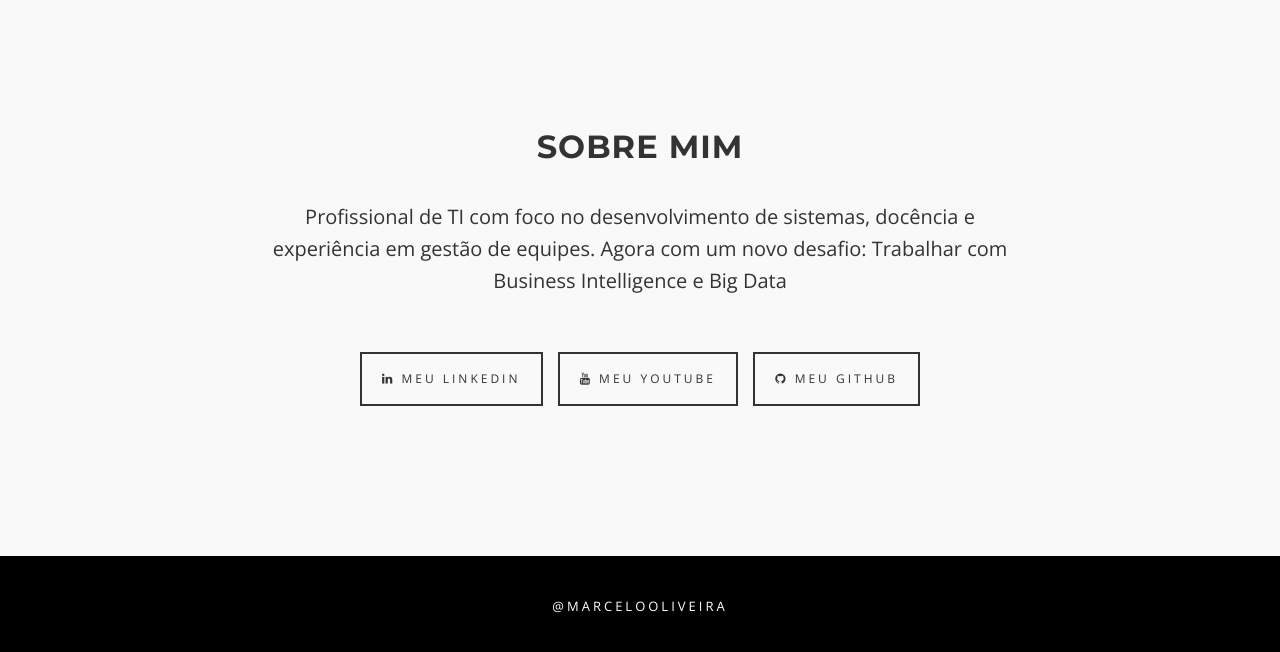
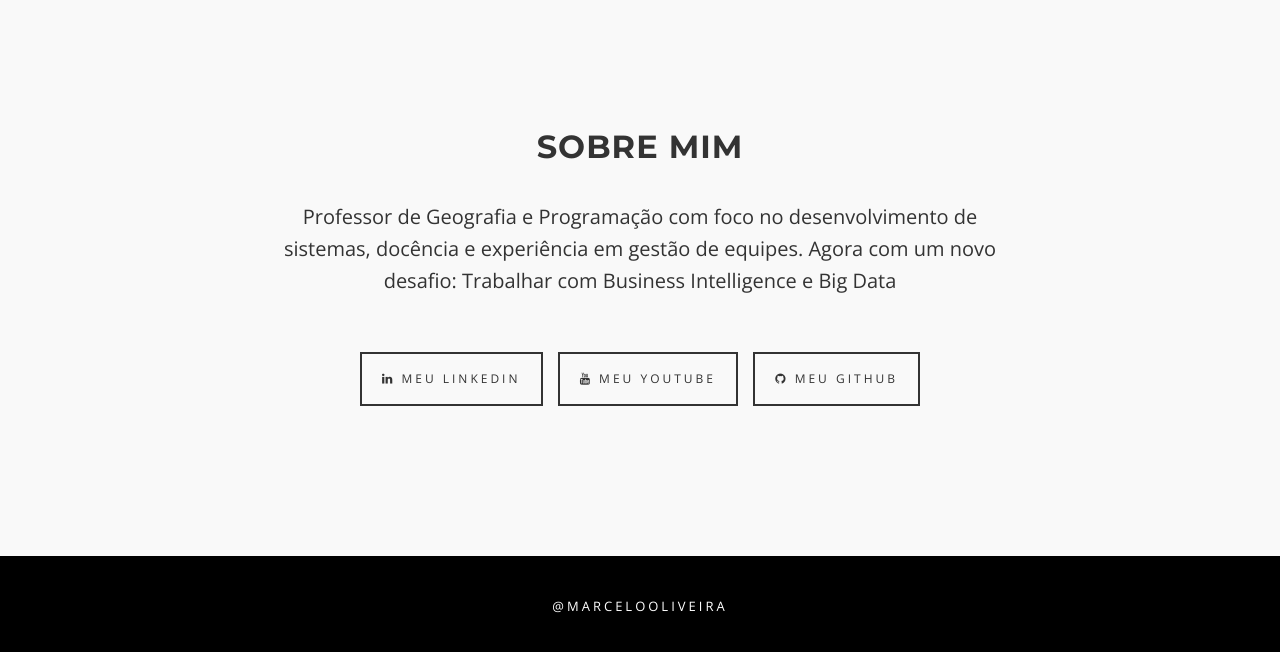
Before and after one commit to B3n1c1/reinaldo-oliveira, a plain HTML site: page index.html in a window 1280 px wide. Shown: the part 822-1474 px from the top of the page. Drawn offline with nearby package versions, Linux system fonts and the light colour scheme; files that its build step writes are made by us from their sources.

Commit message:
Update index.html

```diff
--- a/index.html
+++ b/index.html
@@ -18,7 +18,7 @@
     <meta charset="utf-8">
     <meta name="viewport" content="width=device-width, initial-scale=1, shrink-to-fit=no">
     <meta http-equiv="x-ua-compatible" content="ie=edge">
-    <meta name="description" content="Professor Marcelo Oliveira">
+    <meta name="description" content="Professor Reinaldo Oliveira">
     <meta name="keywords" content="marcelooliveira, professormarcelo, aedbresende, aedb, professor marcelo, marcelo391, marcelo_rde, marcelorde">
     <meta name="author" content="">
     <title>Marcelo de Oliveira</title>
@@ -66,7 +66,7 @@
 		<div class="col-md-8">
             <h2 class="d-block">SOBRE MIM</h2>
 			<p>
-				Profissional de TI com foco no desenvolvimento de sistemas, docência e experiência em gestão de equipes.  Agora com um novo desafio: Trabalhar com Business Intelligence e Big Data
+				Professor de Geografia e Programação com foco no desenvolvimento de sistemas, docência e experiência em gestão de equipes.  Agora com um novo desafio: Trabalhar com Business Intelligence e Big Data
 			</p>
 			<p>
 				<a href="https://www.linkedin.com/in/jrmarcelo/" target="_blank" class="btnghost"><i class="fa fa-linkedin"></i> MEU LINKEDIN</a>
```
